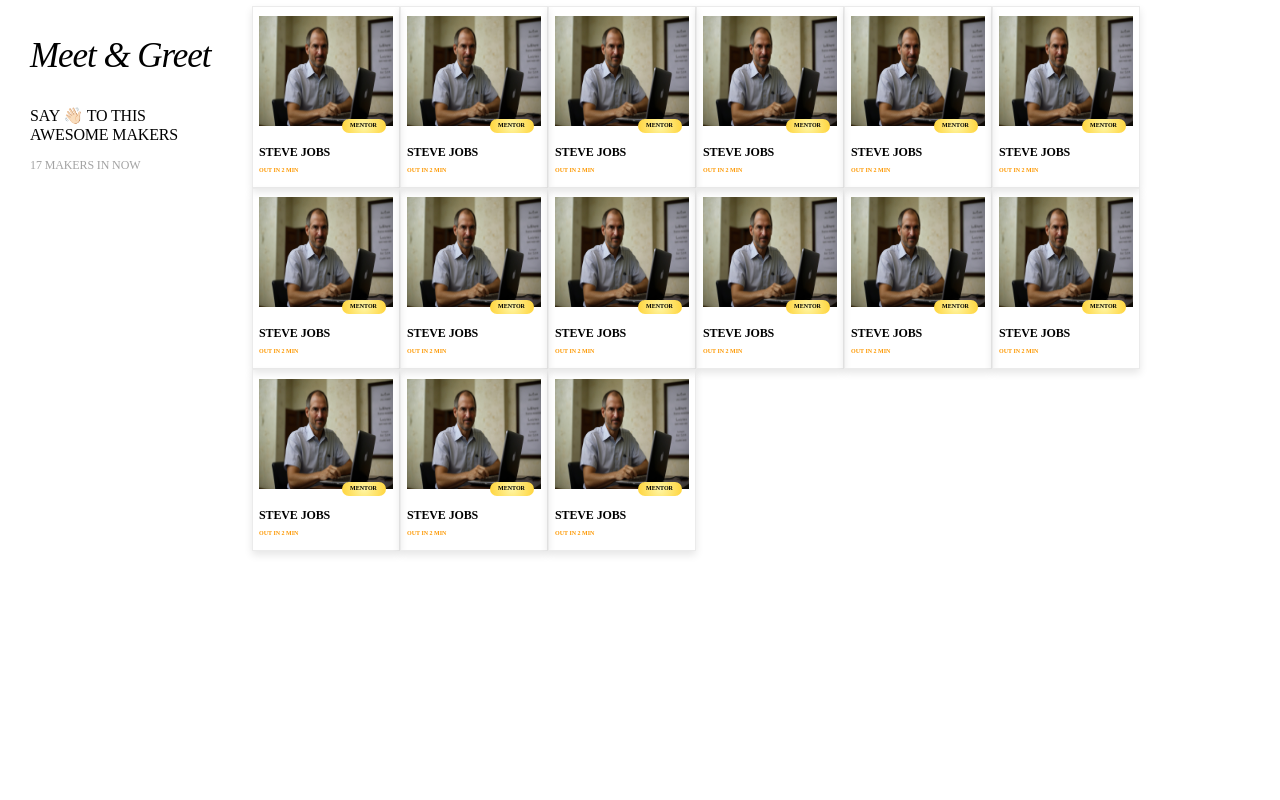
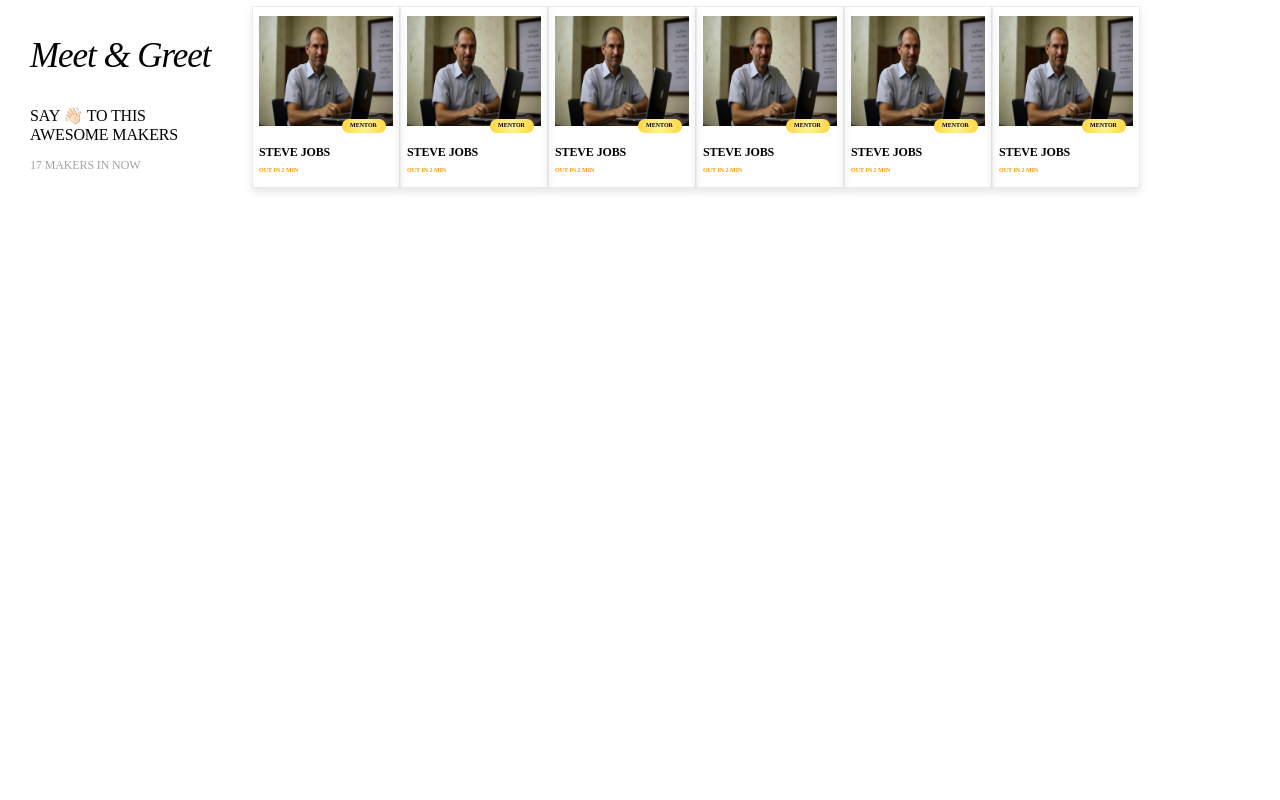
Before and after one commit to avmansoor2000/Tinker_Sample, a React (Create React App) app in the folder frontend/: page / in a window 1280 px wide. Shown: the top 800 px of the page. Built offline with nearby package versions, Linux system fonts and the light colour scheme.

Commit message:
updation

```diff
--- a/frontend/package.json
+++ b/frontend/package.json
@@ -8,6 +8,7 @@
     "@testing-library/react": "^13.4.0",
     "@testing-library/user-event": "^13.5.0",
     "react": "^18.3.1",
+    "react-card-flip": "^1.2.2",
     "react-dom": "^18.3.1",
     "react-scripts": "5.0.1",
     "web-vitals": "^2.1.4"
--- a/frontend/src/assets/user.json
+++ b/frontend/src/assets/user.json
@@ -40,68 +40,8 @@
         "status": "OUT IN 2 MIN",
         "role": "MENTOR",
         "image": "test.jpg"
-    },
-    {
-        "id": 1,
-        "name": "STEVE JOBS",
-        "status": "OUT IN 2 MIN",
-        "role": "MENTOR",
-        "image": "test.jpg"
-    },
-    {
-        "id": 2,
-        "name": "STEVE JOBS",
-        "status": "OUT IN 2 MIN",
-        "role": "MENTOR",
-        "image": "test.jpg"
-    },
-    {
-        "id": 3,
-        "name": "STEVE JOBS",
-        "status": "OUT IN 2 MIN",
-        "role": "MENTOR",
-        "image": "test.jpg"
-    },
-    {
-        "id": 1,
-        "name": "STEVE JOBS",
-        "status": "OUT IN 2 MIN",
-        "role": "MENTOR",
-        "image": "test.jpg"
-    },
-    {
-        "id": 2,
-        "name": "STEVE JOBS",
-        "status": "OUT IN 2 MIN",
-        "role": "MENTOR",
-        "image": "test.jpg"
-    },
-    {
-        "id": 3,
-        "name": "STEVE JOBS",
-        "status": "OUT IN 2 MIN",
-        "role": "MENTOR",
-        "image": "test.jpg"
-    },
-    {
-        "id": 1,
-        "name": "STEVE JOBS",
-        "status": "OUT IN 2 MIN",
-        "role": "MENTOR",
-        "image": "test.jpg"
-    },
-    {
-        "id": 2,
-        "name": "STEVE JOBS",
-        "status": "OUT IN 2 MIN",
-        "role": "MENTOR",
-        "image": "test.jpg"
-    },
-    {
-        "id": 3,
-        "name": "STEVE JOBS",
-        "status": "OUT IN 2 MIN",
-        "role": "MENTOR",
-        "image": "test.jpg"
     }
+
+
+
 ]
--- a/frontend/src/components/card/card.jsx
+++ b/frontend/src/components/card/card.jsx
@@ -1,9 +1,37 @@
 import './card.css'
+import { useState,useEffect } from 'react';
+import ReactCardFlip from 'react-card-flip';
 import scanCodeImage from '../../assets/images/scan_code.png';
 import test from '../../assets/images/test.jpg';
 import cardData from '../../assets/user.json';
 
 function Card() {
+
+  const [flippedStates, setFlippedStates] = useState([]);
+
+  useEffect(() => {
+    // Initialize flippedStates array with false values for each card
+    setFlippedStates(Array(cardData.length).fill(false));
+  }, []);
+
+  useEffect(() => {
+    // Automatically flip cards every 10 seconds
+    const interval = setInterval(() => {
+      setFlippedStates(prevStates =>
+        prevStates.map(state => !state)
+      );
+    }, 10000);
+
+    return () => clearInterval(interval); // Cleanup interval on component unmount
+  }, []);
+
+  function toggleCardFlip(index) {
+    setFlippedStates(prevStates => {
+      const newStates = [...prevStates];
+      newStates[index] = !newStates[index];
+      return newStates;
+    });
+  }
 
   return (
     <>
@@ -38,7 +66,11 @@ function Card() {
           <div className="card_row">
 
               {/* cards */}
-              {cardData.map(card => (
+              {cardData.map((card,index) => (
+                <ReactCardFlip key={index}
+                flipDirection="vertical"
+                isFlipped={flippedStates[index]}
+                onDoubleClick={() => toggleCardFlip(index)}>
                 <div className="card_box">
               <img src={test} alt="Example" />
               <span className="mentor_tag">MENTOR</span>
@@ -46,7 +78,12 @@ function Card() {
                 <h3>{card.name} </h3>
                 <p>OUT IN 2 MIN</p>
               </div>
+
             </div>
+            <div className="card_box" onClick={() => toggleCardFlip(index)}>
+              <h1>doji</h1>
+            </div>
+            </ReactCardFlip>
             ))}
             </div>
 
```
Also changed, not shown: frontend/src/components/card/cardBox.jsx (added, +27 -0 lines), frontend/src/components/flip/flip.jsx (added, +36 -0 lines), frontend/src/components/card/card.css (line endings or trailing spaces), 1 other file (tests, documents, lock files or other folders).
